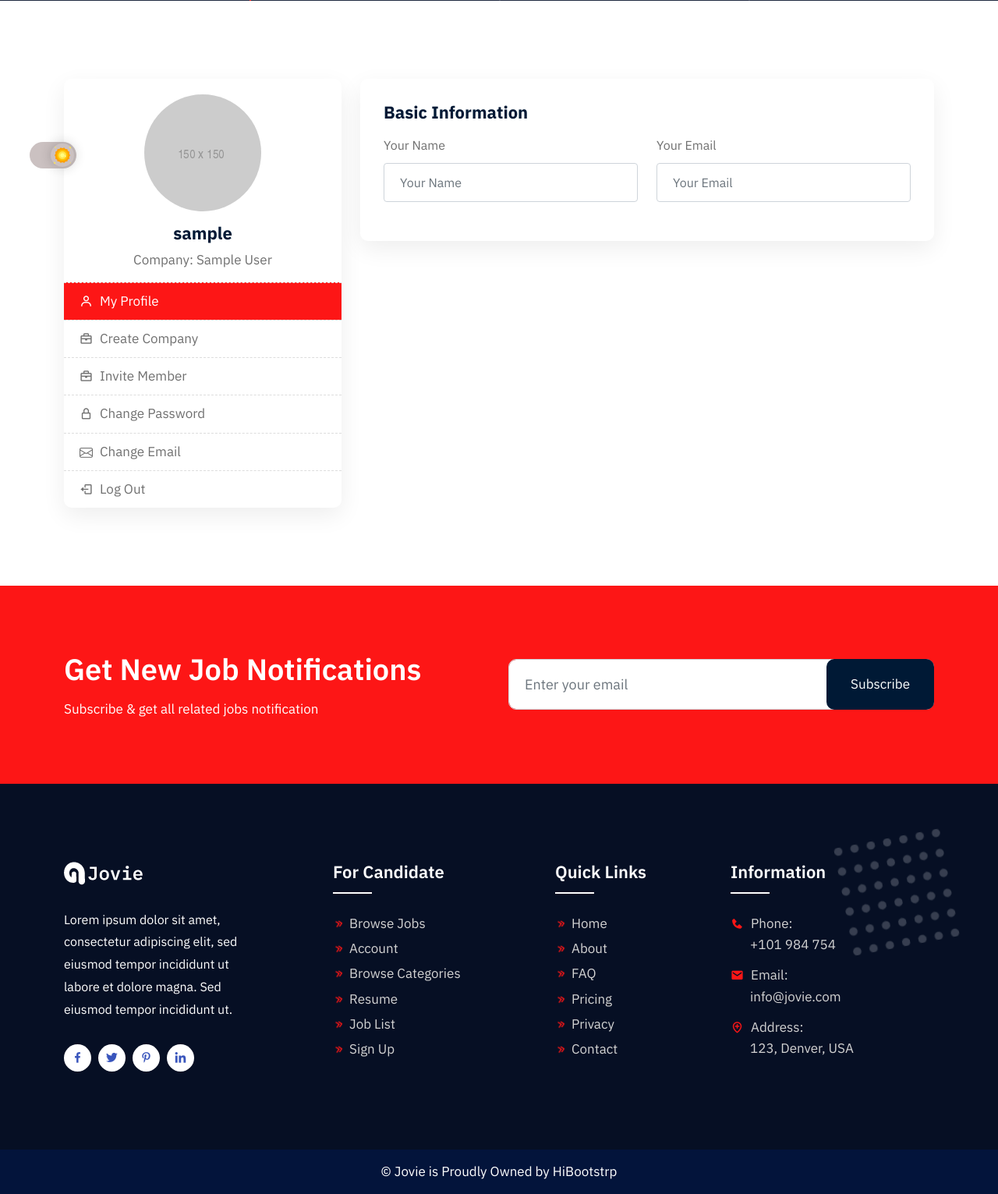
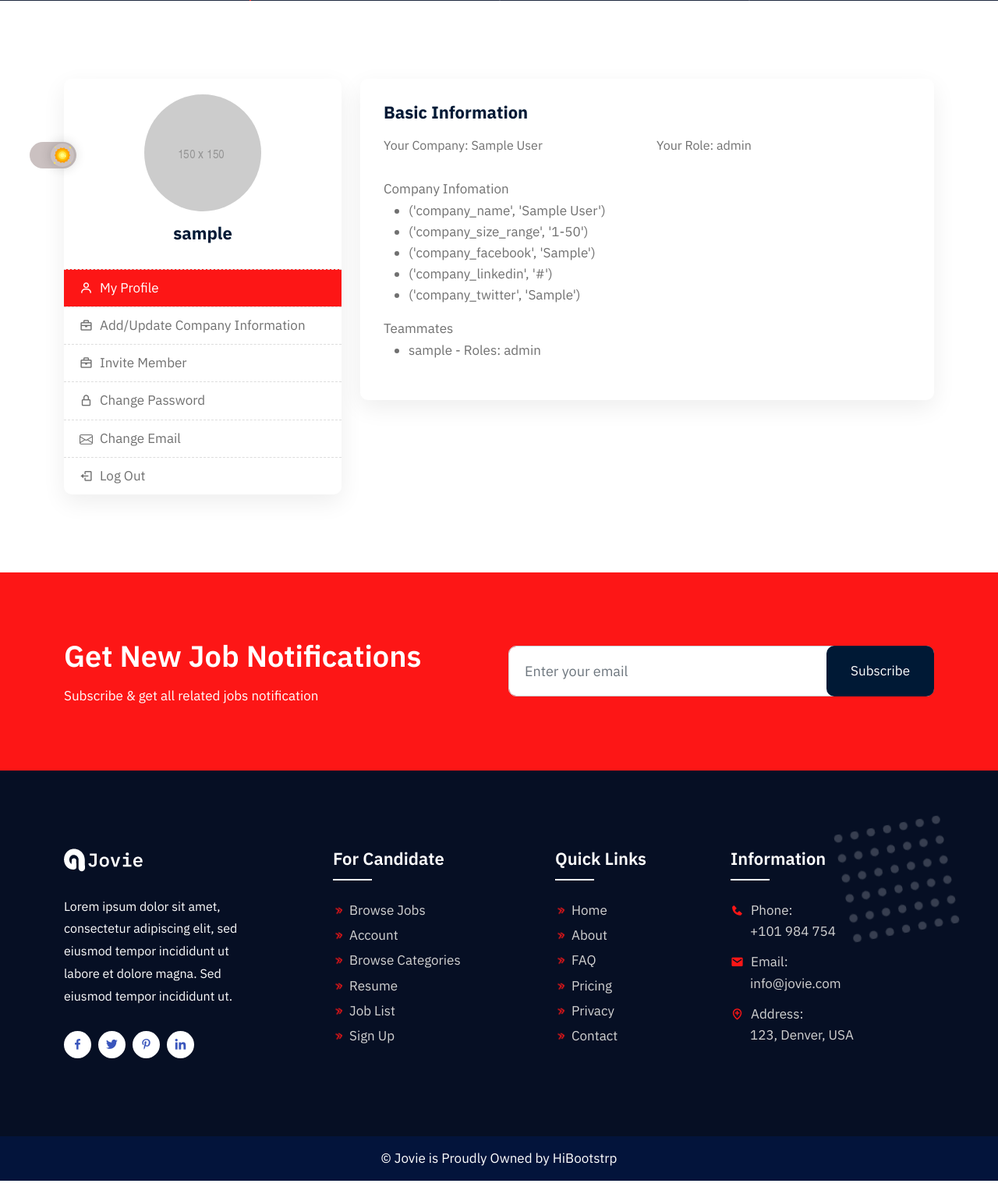
Before and after one commit to yuejiat-0416/Account-Management, a Django app: page /dashboard in a window 1280 px wide. Shown: the part 504-2035 px from the top of the page at 78% size. Run offline with Django 4.2, Linux system fonts and the light colour scheme; a user stored in the database is signed in; tables that the repository leaves empty hold one stand-in row (values such as "Sample post"); parts of the project's set-up code (start-up, migrations or seed data) failed here and were passed over; some libraries are stand-ins or nearby versions.

Commit message:
add 2 get and a check util method

```diff
--- a/Account/urls.py
+++ b/Account/urls.py
@@ -1,7 +1,8 @@
 from django.urls import path
-from .views import CreateAccountView, SendInviteView
+from .views import CreateAccountView, SendInviteView, UpdateAccountInformationView
 
 urlpatterns = [
     path('create', CreateAccountView.as_view(), name='create'),
     path('invite', SendInviteView.as_view(), name='send-invite'),
+    path('information', UpdateAccountInformationView.as_view(), name='information'),
 ]
--- /dev/null
+++ b/Account/utils.py
@@ -0,0 +1,4 @@
+from .models import Account  # Adjust import as needed
+
+def check_company_name_existence(company_name):
+    return Account.objects.filter(company_name=company_name).exists()
--- /dev/null
+++ b/User/utils.py
@@ -0,0 +1,26 @@
+from Account.models import UserAccount, UserRole, Account
+# get the name of the company
+def get_company_name(user):
+    user_account = UserAccount.objects.filter(user=user).first()
+    if user_account:
+        return user_account.account.company_name
+    return None
+
+# get employer profile detail
+# company email, name, summary, industry, size, website, location, domain,
+# linkedin, facebook, twitter, video, etc
+from django.shortcuts import get_object_or_404
+
+def get_employer_profile_detail(user):
+    # Assuming the Account model has a OneToOneField with the User model
+    # and is accessible via the attribute `account`
+    account = get_object_or_404(Account, user_account__user=user)
+
+    profile_detail = {
+        'company_name': account.company_name,
+        'company_size_range': account.company_size_range,
+        'company_facebook': account.company_facebook,
+        'company_linkedin': account.company_linkedin,
+        'company_twitter': account.company_twitter,
+    }
+    return profile_detail
--- a/User/views.py
+++ b/User/views.py
@@ -1,4 +1,5 @@
 # django
+from .models import CustomUser
 from django.shortcuts import render
 from django.contrib.auth.decorators import login_required
 from django.urls import reverse
@@ -11,6 +12,8 @@ from allauth.account.views import SignupView
 from Account.models import UserAccount, UserRole
 from Account.models import TeamInvitation, UserAccount
 
+# utils
+from .utils import get_company_name, get_employer_profile_detail
 
 class CustomRegistrationView(SignupView):
     def get(self, request, *args, **kwargs):
@@ -55,16 +58,33 @@ class CustomRegistrationView(SignupView):
         # default django allauth account login
         return reverse('account_login')
 
+# TODO: change to class view
 @login_required
 def dashboard(request):
     user_account = UserAccount.objects.filter(user=request.user).first()
-    company = None
-    if user_account:
-        company = user_account.account.company_name
+    company = get_company_name(request.user)
+    info = get_employer_profile_detail(request.user)
+    user_role = UserRole.objects.filter(user=request.user).first()
+    role = None;
+    if user_role:
+        role = user_role.role.role_name
+
+    members_roles = {}
+    if company:
+        company_instance = user_account.account
+        members = CustomUser.objects.filter(user_account__account=company_instance)
+        for member in members:
+            roles = UserRole.objects.filter(user=member).values_list('role__role_name', flat=True)
+            members_roles[member] = list(roles)
+
 
     context = {
         'section': 'dashboard',
-        'company': company
+        'company': company,
+        'role': role,
+        'members_roles': members_roles,
+        'info': info,
     }
 
+
     return render(request, 'User/dashboard.html', context)
--- a/requirements.txt
+++ b/requirements.txt
@@ -65,3 +65,4 @@ uuid==1.30
 verify-email==2.4.3
 vine==5.0.0
 wcwidth==0.2.6
+gunicorn==21.2.0
--- a/templates/User/dashboard.html
+++ b/templates/User/dashboard.html
@@ -260,10 +260,7 @@
                             <img src="{% static 'assets/img/account.jpg' %}" alt="account holder image">
                             <!-- display username/name first name -->
                             <h3>{{ request.user.username }}</h3>
-                            <!-- display company name / or default empty -->
-                            {% if company %}
-                            <p>Company: {{ company }}</p>
-                            {% endif %}
+
                         </div>
 
                         {% if user.is_authenticated %}
@@ -277,6 +274,18 @@
                             <form id="createCompany" method="post" action="{% url 'create' %}">
                                 {% csrf_token %}
                             </form>
+                            <form id="addInformation" method="post" action="{% url 'information' %}">
+                                {% csrf_token %}
+                            </form>
+                            {% if company %}
+                            <li>
+                                <a href="javascript:void(0);"
+                                    onclick="document.getElementById('addInformation').submit();">
+                                    <i class='bx bx-briefcase'></i>
+                                    Add/Update Company Information
+                                </a>
+                            </li>
+                            {% else %}
                             <li>
                                 <a href="javascript:void(0);"
                                     onclick="document.getElementById('createCompany').submit();">
@@ -284,7 +293,7 @@
                                     Create Company
                                 </a>
                             </li>
-
+                            {% endif %}
                             <form id="inviteNew" method="post" action="{% url 'send-invite' %}">
                                 {% csrf_token %}
                             </form>
@@ -339,23 +348,56 @@
                 <div class="col-md-8">
                     <div class="account-details">
                         <h3>Basic Information</h3>
+
                         <form class="basic-info">
+
                             <div class="row">
                                 <div class="col-md-6">
                                     <div class="form-group">
-                                        <label>Your Name</label>
-                                        <input type="text" class="form-control" placeholder="Your Name">
+                                        {% if company %}
+                                        <label>Your Company: {{ company }}</label>
+                                        {% endif %}
                                     </div>
                                 </div>
 
                                 <div class="col-md-6">
                                     <div class="form-group">
-                                        <label>Your Email</label>
-                                        <input type="email" class="form-control" placeholder="Your Email">
+                                        {% if role %}
+                                        <label>Your Role: {{ role }}</label>
+                                        {% endif %}
                                     </div>
                                 </div>
+                                <div class="col-md-6">
+                                    <div class="form-group">
+                                        {% if company %}
+                                            {% if info %}
+                                            <div>Company Infomation</div>
+                                            <ul>
+                                                {% for i in info.items %}
+                                                    <li>{{ i }}</li>
+                                                {% endfor %}
+                                            </ul>
+                                            {% endif %}
+                                        {% if members_roles %}
+                                            <div>Teammates</div>
+                                            <ul>
+                                                {% for member, roles in members_roles.items %}
+                                                    <li>{{ member.username }} - Roles: {{ roles|join:", " }}</li>
+                                                {% endfor %}
+                                            </ul>
+                                        {% else %}
+                                            <p>No members found for the company.</p>
+                                        {% endif %}
+                                        {% else %}
+                                            <p>No company found</p>
+                                        {% endif %}
+                                    </div>
+                                </div>
+
                             </div>
+
                         </form>
+
                     </div>
                 </div>
             </div>
```
Also changed, not shown: Account/forms.py (+9 -1 lines), Account/views.py (+59 -1 lines), docker-compose.prod.yml (added, +48 -0 lines), templates/account/update_account_information.html (added, +10 -0 lines), 1 other file.
